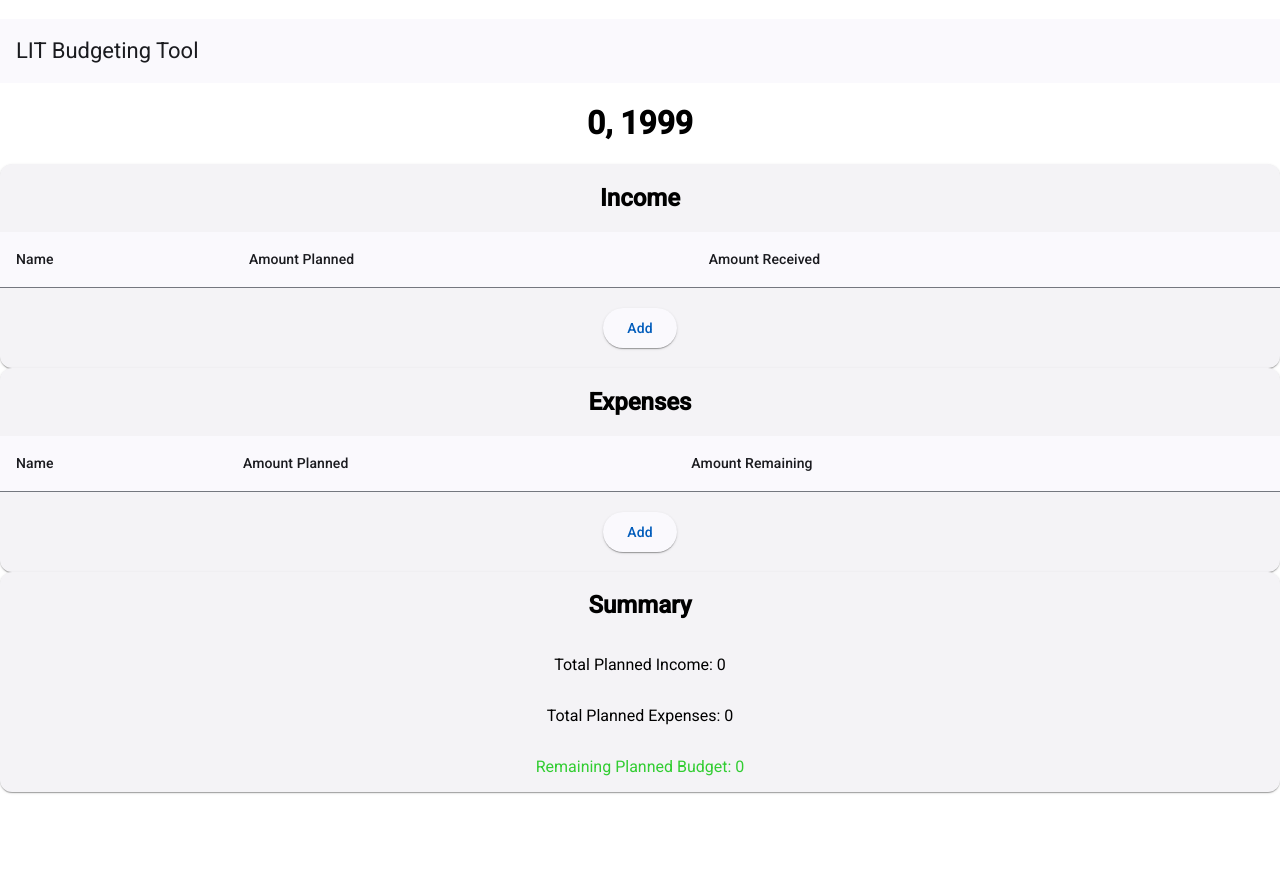
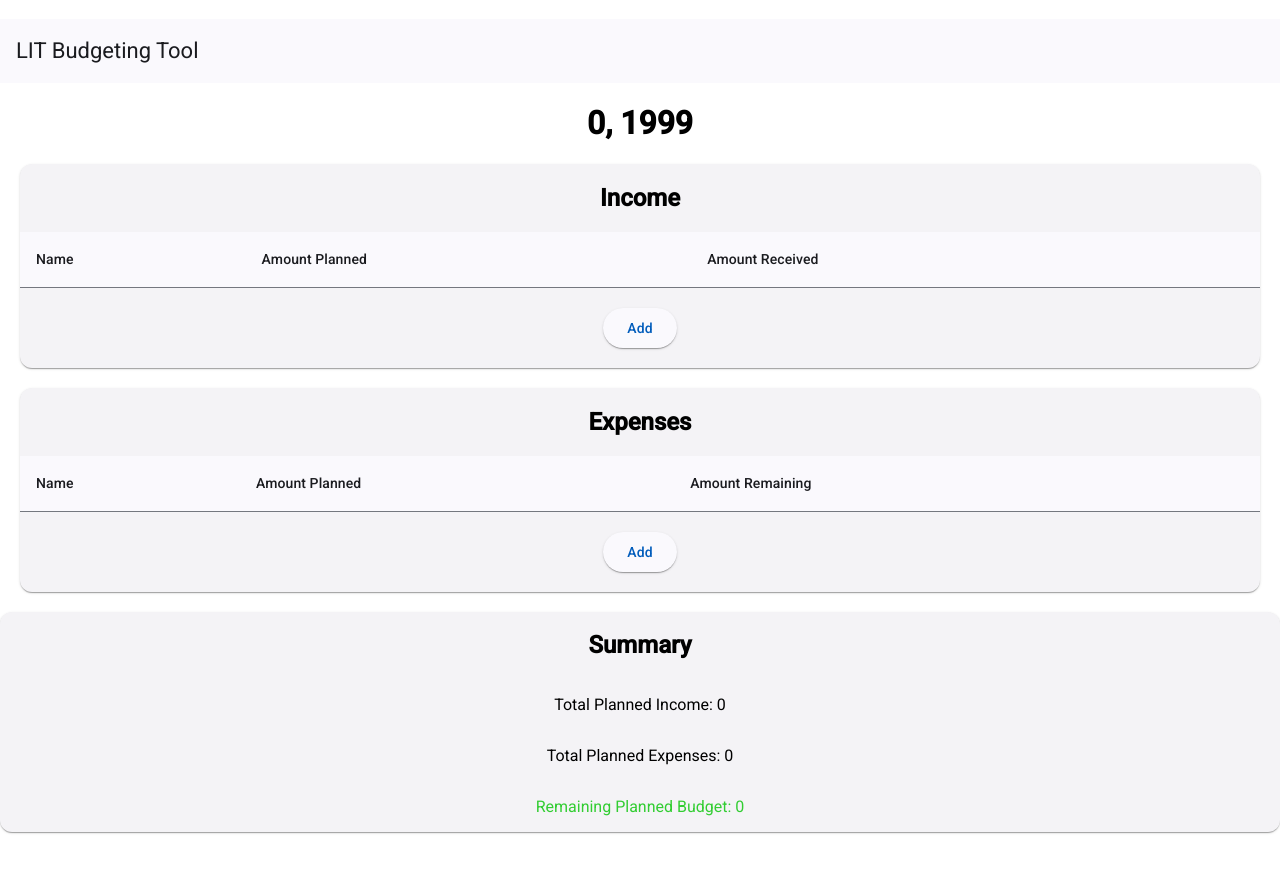
Before and after one commit to loganmj/BudgetTool, an Angular app in the folder budgettool.client/: page / in a window 1280 px wide. Shown: the top 872 px of the page. Before the commit the page ends 843 px from the top, so only its background shows below. Built offline with nearby package versions, Linux system fonts and the light colour scheme.

Commit message:
Updated monthly budget css file.

```diff
--- a/budgettool.client/src/app/app.component.css
+++ b/budgettool.client/src/app/app.component.css
@@ -3,11 +3,3 @@
     padding: 2rem;
     text-align: center;
 }
-
-.line-item-table {
-  margin: 20px;
-}
-
-.toolbar {
-  margin: 20px;
-}
--- a/budgettool.client/src/app/app.component.ts
+++ b/budgettool.client/src/app/app.component.ts
@@ -10,6 +10,7 @@ import { Component, OnInit } from '@angular/core';
 export class AppComponent {
 
   // #region Constructors
+
   constructor(private http: HttpClient) { }
 
   // #endregion
--- a/budgettool.client/src/app/monthly-budget/monthly-budget.component.css
+++ b/budgettool.client/src/app/monthly-budget/monthly-budget.component.css
@@ -0,0 +1,9 @@
+.line-item-table {
+   display: flex;
+   margin: 20px;
+}
+
+.budget-summary-card {
+   display: flex;
+   margin: 20px;
+}
```
